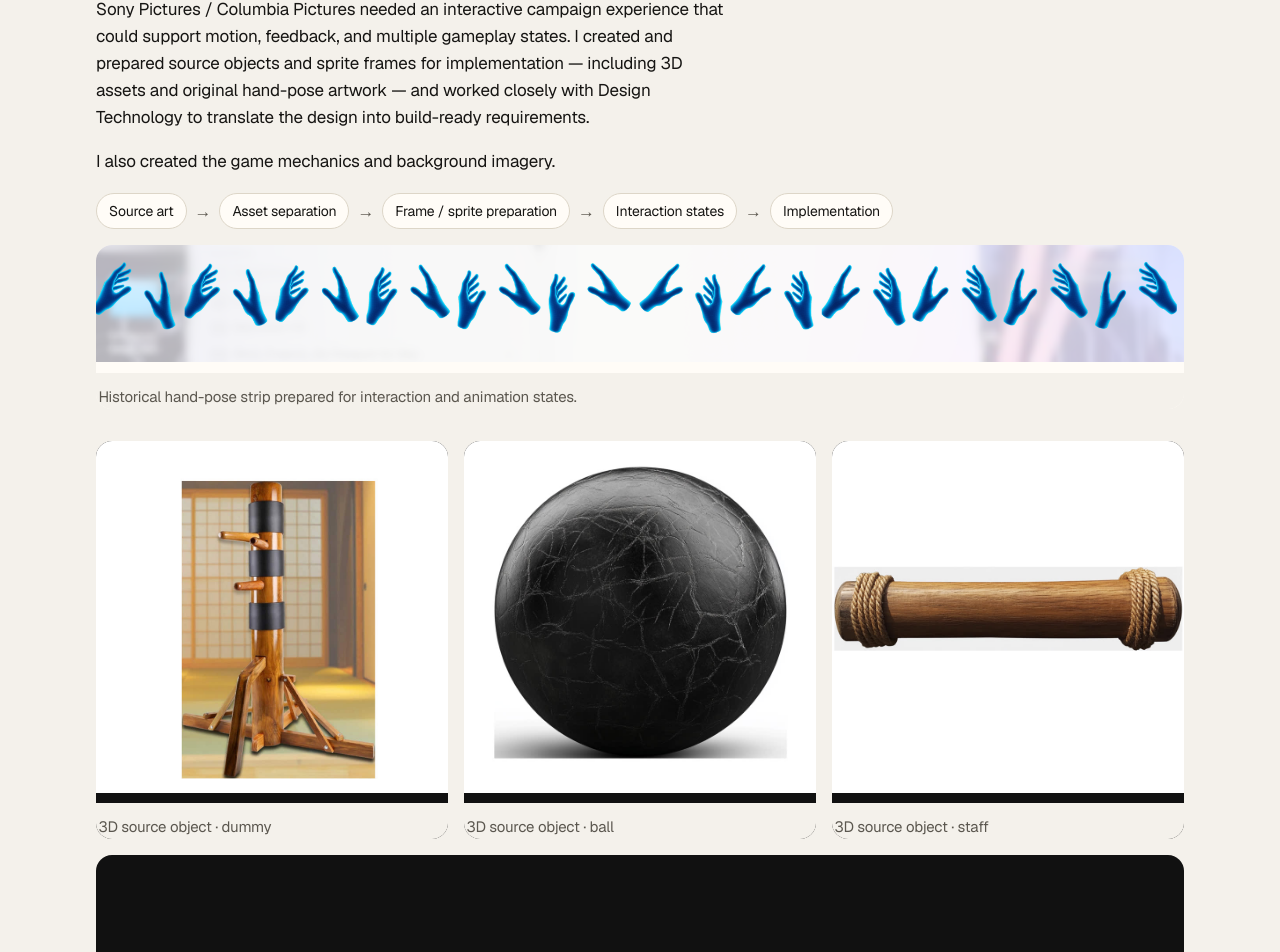
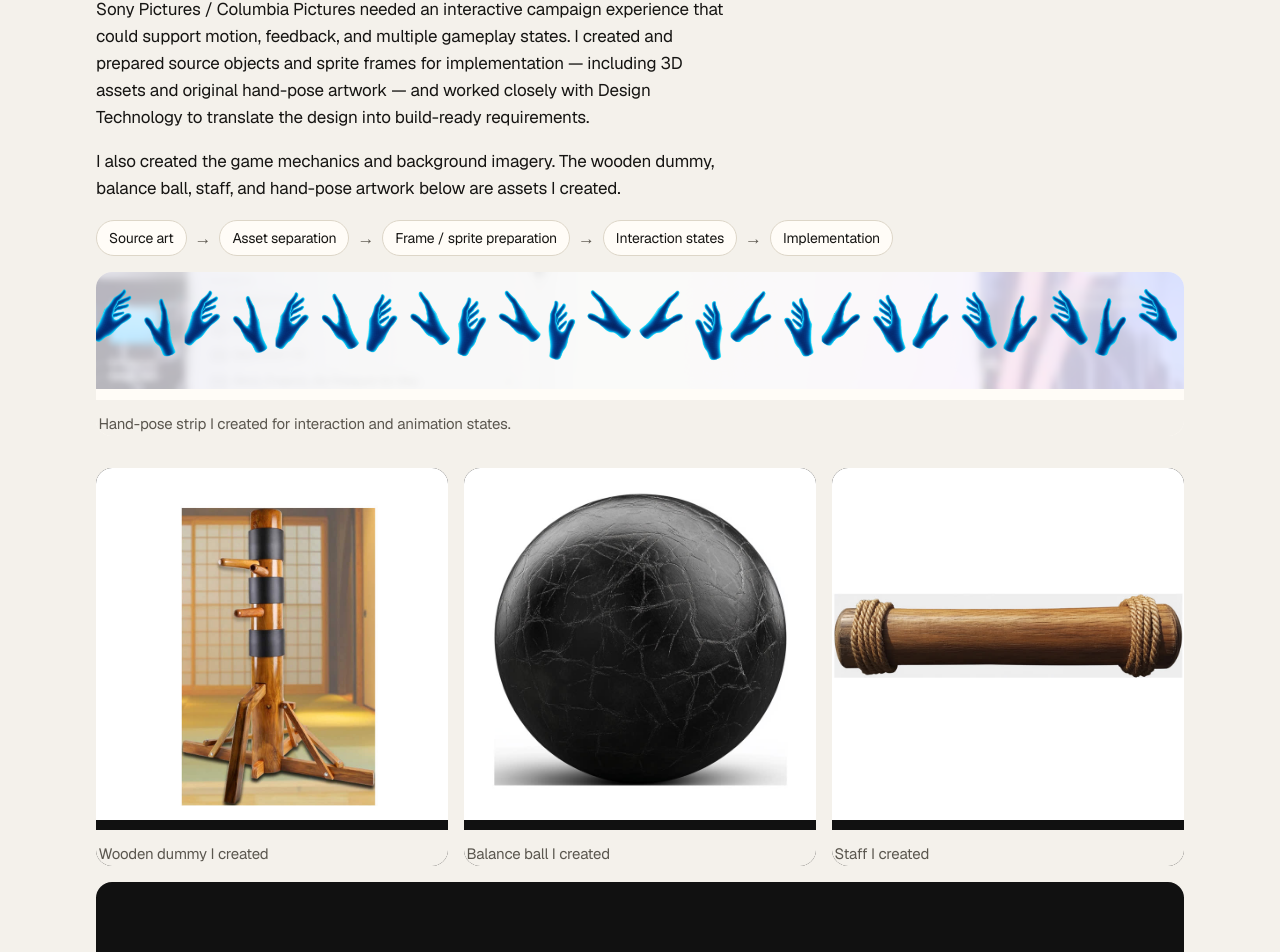
Before and after one commit to AnthonyBoydUXUI/Creative-Hybrid-Portfolio, a Next.js app: page /work/karate-kid-legends in a window 1280 px wide. Shown: the part 6470-7422 px from the top of the page. Built offline with nearby package versions, Linux system fonts and the light colour scheme.

Commit message:
Credit original authorship of Karate Kid production assets
State clearly that the dummy, ball, staff, and hand-pose artwork
were created for the experience, and remove leftover studio-provided
and historical-strip captions.

Co-authored-by: Anthony Boyd <AnthonyBoydUXUI@users.noreply.github.com>

```diff
--- a/src/components/KarateKidBody.tsx
+++ b/src/components/KarateKidBody.tsx
@@ -186,17 +186,17 @@ export function KarateKidBody() {
             sizes="(max-width: 800px) 100vw, 68rem"
             style={{ width: "100%", height: "auto" }}
           />
-          <figcaption>Historical hand-pose strip prepared for interaction and animation states.</figcaption>
+          <figcaption>Hand-pose strip I created for interaction and animation states.</figcaption>
         </figure>
         <div className="kk-objects">
-          <Frame src={kk.images.studioDummy.src} alt={kk.images.studioDummy.alt} caption="3D source object · dummy" />
-          <Frame src={kk.images.studioBall.src} alt={kk.images.studioBall.alt} caption="3D source object · ball" />
-          <Frame src={kk.images.studioStick.src} alt={kk.images.studioStick.alt} caption="3D source object · staff" />
+          <Frame src={kk.images.studioDummy.src} alt={kk.images.studioDummy.alt} caption="Wooden dummy I created" />
+          <Frame src={kk.images.studioBall.src} alt={kk.images.studioBall.alt} caption="Balance ball I created" />
+          <Frame src={kk.images.studioStick.src} alt={kk.images.studioStick.alt} caption="Staff I created" />
         </div>
         <Frame
           src={kk.images.sourceHands.src}
           alt={kk.images.sourceHands.alt}
-          caption="Original wireframe hands prepared as interaction-state source art."
+          caption="Wireframe hands I created for interaction states."
         />
       </section>
 
--- a/src/lib/content.ts
+++ b/src/lib/content.ts
@@ -562,7 +562,7 @@ export const karateKidCase = {
   ],
   assetsLead: [
     "Sony Pictures / Columbia Pictures needed an interactive campaign experience that could support motion, feedback, and multiple gameplay states. I created and prepared source objects and sprite frames for implementation — including 3D assets and original hand-pose artwork — and worked closely with Design Technology to translate the design into build-ready requirements.",
-    "I also created the game mechanics and background imagery.",
+    "I also created the game mechanics and background imagery. The wooden dummy, balance ball, staff, and hand-pose artwork below are assets I created.",
   ],
   collaboration:
     "The experience required close collaboration between design and Design Technology. I worked through the mechanics, states, visual behaviors, and supporting assets while partnering with Design Technology to translate the concept into an interactive experience that could live within IMDb’s advertising environment.",
@@ -670,11 +670,11 @@ export const karateKidCase = {
     },
     sourceHands: {
       src: "/media/karate-kid/source-hands.png",
-      alt: "Original production source art: two wireframe hands in open and two-finger poses, prepared for interaction states.",
+      alt: "Wireframe hands I created: open and two-finger poses prepared for interaction states.",
     },
     handSprite: {
       src: "/media/karate-kid/hand-sprite.png",
-      alt: "Hand-pose sprite strip: a sequence of open, pointing, and angled hands prepared for interaction and animation states.",
+      alt: "Hand-pose sprite strip I created: a sequence of open, pointing, and angled hands for interaction and animation states.",
     },
     memoryIntro: {
       src: "/media/karate-kid/memory-intro.jpg",
@@ -718,15 +718,15 @@ export const karateKidCase = {
     },
     studioDummy: {
       src: "/media/karate-kid/studio-dummy.jpg",
-      alt: "Wooden dummy source object created and prepared for the Precision challenge.",
+      alt: "Wooden dummy I created as source art for the Precision challenge.",
     },
     studioBall: {
       src: "/media/karate-kid/studio-ball.jpg",
-      alt: "Leather ball source object created and prepared for the Balance challenge.",
+      alt: "Balance ball I created as source art for the Balance challenge.",
     },
     studioStick: {
       src: "/media/karate-kid/studio-stick.jpg",
-      alt: "Wooden staff source object created and prepared for the Balance challenge.",
+      alt: "Wooden staff I created as source art for the Balance challenge.",
     },
     keyArt: {
       src: "/media/karate-kid/film-key-art.jpg",
```
